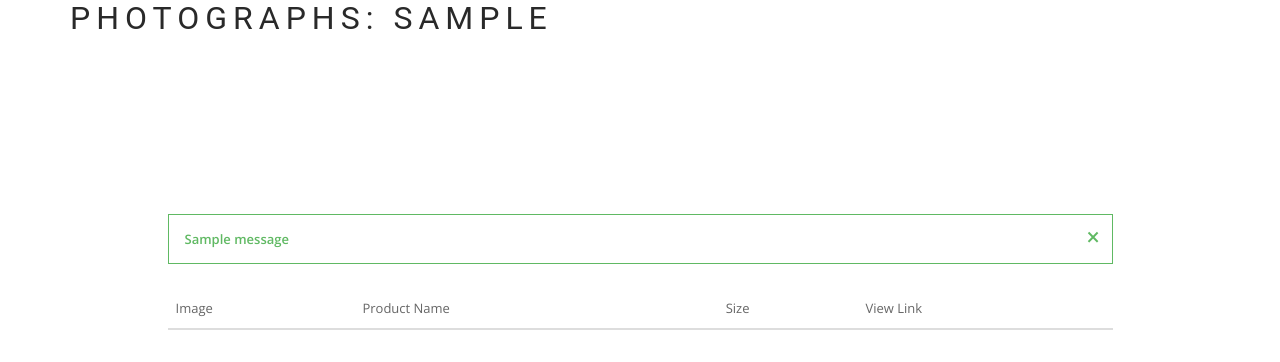
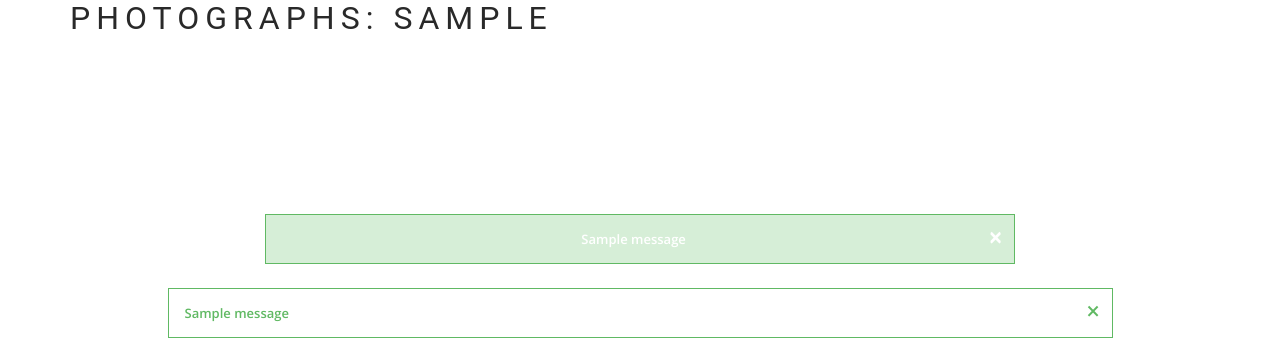
Before and after one commit to Legaeldan/siobhan-mcgowan-photography, a Django app: page /accounts/profile/ in a window 1280 px wide. Shown: the part 177-539 px from the top of the page. Run offline with Django 3.2, Linux system fonts and the light colour scheme; a user stored in the database is signed in; tables that the repository leaves empty hold one stand-in row (values such as "Sample post"); one stand-in notice (Sample message) is shown; lists and menus that the app fills with data are empty; some libraries are stand-ins or nearby versions.

Commit message:
Added message to profile page.

```diff
--- a/accounts/templates/profile.html
+++ b/accounts/templates/profile.html
@@ -12,6 +12,29 @@
     <section>
             <div class="container">
                 <div class="row">
+                        {% if messages %}
+                        {% for message in messages %}
+                        {% if message.tags == 'success' %}
+                        <div class="col-md-8 col-md-offset-2 col-sm-10 col-sm-offset-1 text-center">
+                        <div class="alert alert-success alert-dismissible index-success" role="alert">
+                            <button type="button" class="close" data-dismiss="alert" aria-label="Close">
+                                <span aria-hidden="true">&times;</span>
+                            </button>
+                            {{ message }}
+                        </div>
+                    </div>
+                        {% elif message.tags == 'error' %}
+                        <div class="col-md-8 col-md-offset-2 col-sm-10 col-sm-offset-1 text-center">
+                        <div class="alert alert-danger alert-dismissible index-danger" role="alert">
+                            <button type="button" class="close" data-dismiss="alert" aria-label="Close">
+                                <span aria-hidden="true">&times;</span>
+                            </button>
+                            {{ message }}
+                        </div>
+                        </div>
+                        {% endif %}
+                        {% endfor %}
+                        {% endif %}
                     <div class="col-sm-10 col-sm-offset-1">
                             {% for message in messages %}
                             {% if message.tags == 'success' %}
```
